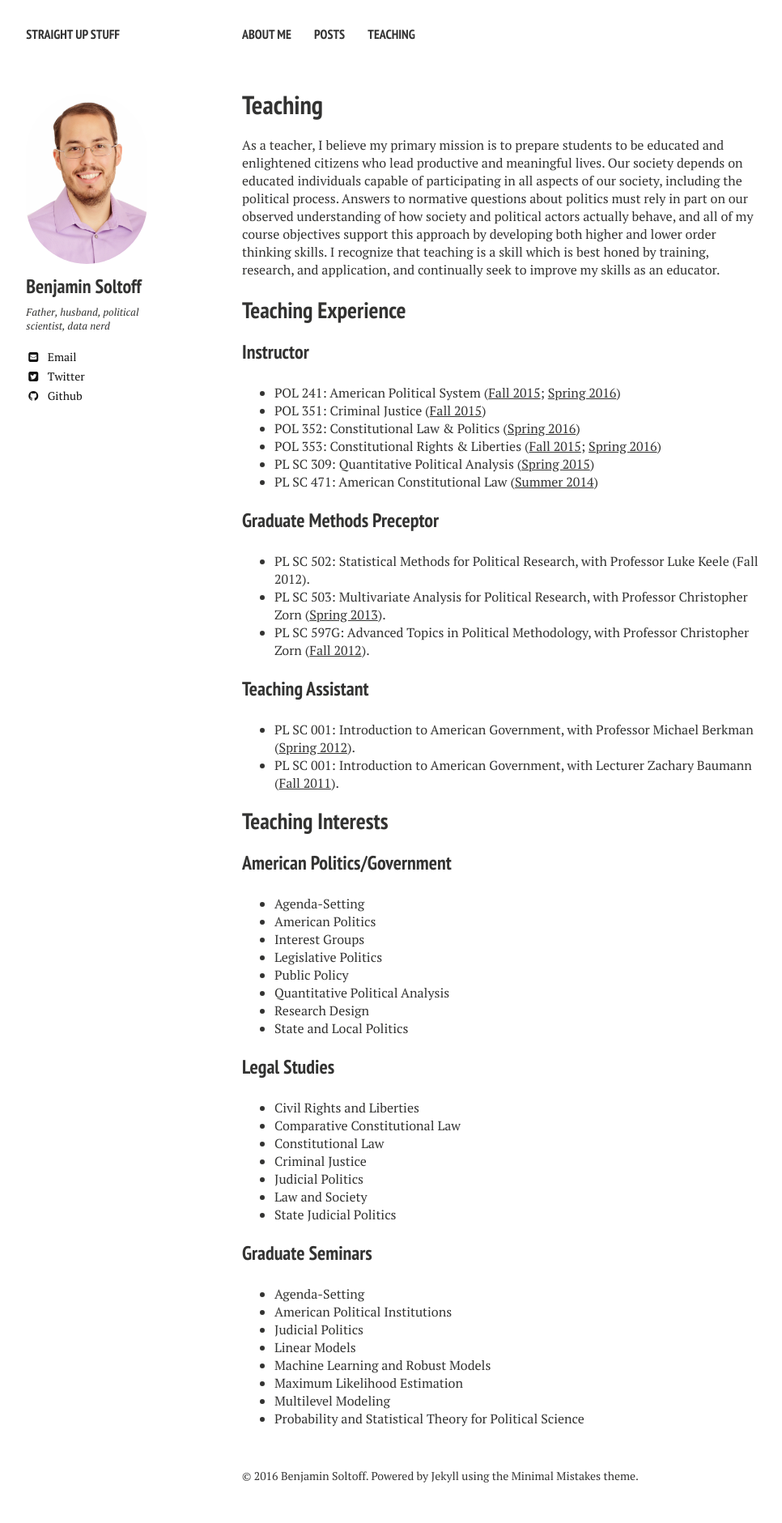
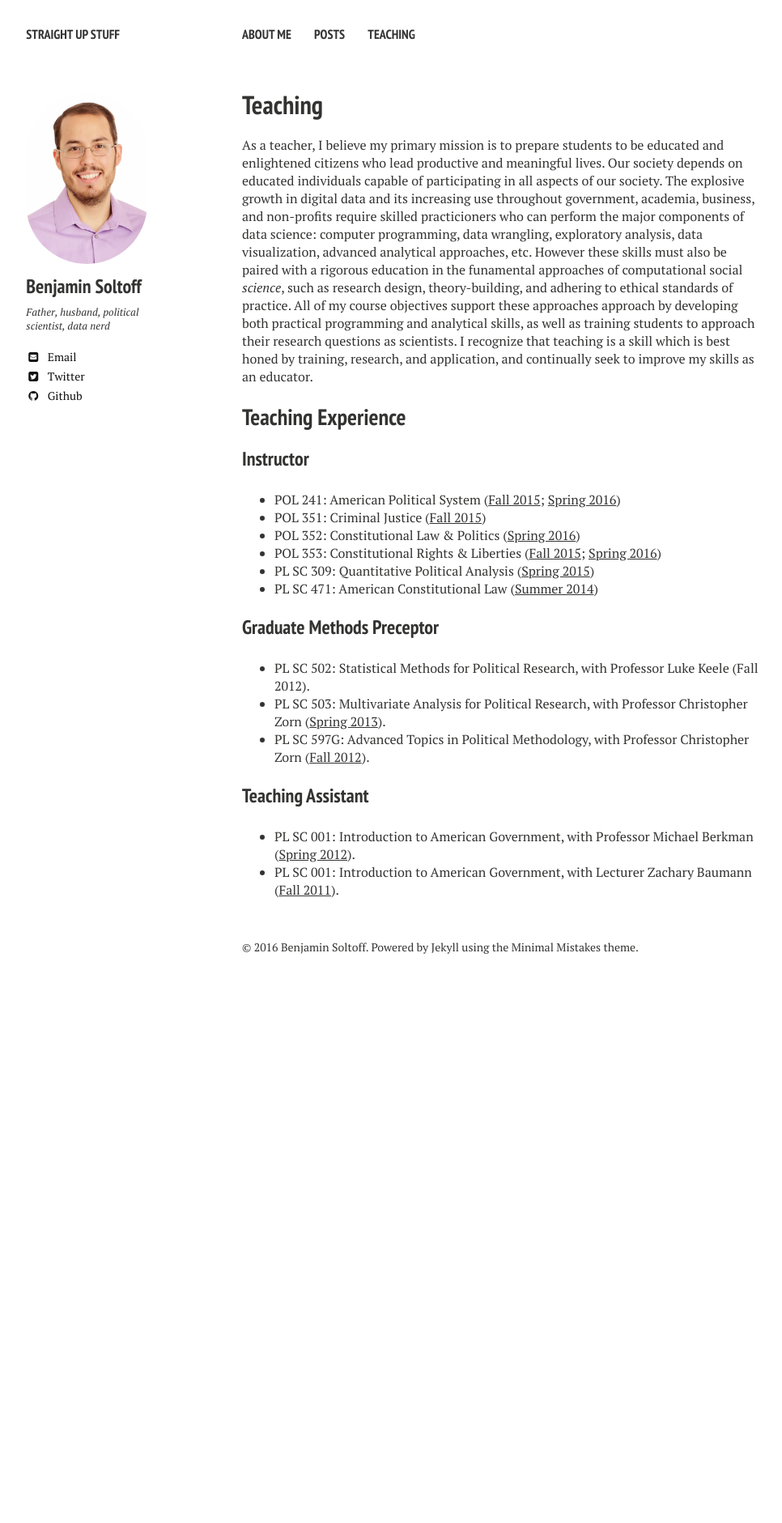
Before and after one commit to bensoltoff/old-bensoltoff.github.io, a Jekyll site: the page built from about/teaching.md, in a window 1280 px wide. Shown: the whole page at 81% size, without its empty margins (21-987 px from the left). Built offline with Jekyll 4.4.1, drawn with Linux system fonts in a browser that asks for light colours; nearby versions of some CDN libraries; library files that are not in the unit come from our copies; after the commit the page ends 1228 px from its top, so only the background shows below that.

Commit message:
Update teaching page

```diff
--- a/about/teaching.md
+++ b/about/teaching.md
@@ -5,7 +5,7 @@ tags: [about, teaching]
 comments: true
 ---
 
-As a teacher, I believe my primary mission is to prepare students to be educated and enlightened citizens who lead productive and meaningful lives. Our society depends on educated individuals capable of participating in all aspects of our society, including the political process. Answers to normative questions about politics must rely in part on our observed understanding of how society and political actors actually behave, and all of my course objectives support this approach by developing both higher and lower order thinking skills. I recognize that teaching is a skill which is best honed by training, research, and application, and continually seek to improve my skills as an educator.
+As a teacher, I believe my primary mission is to prepare students to be educated and enlightened citizens who lead productive and meaningful lives. Our society depends on educated individuals capable of participating in all aspects of our society. The explosive growth in digital data and its increasing use throughout government, academia, business, and non-profits require skilled practicioners who can perform the major components of data science: computer programming, data wrangling, exploratory analysis, data visualization, advanced analytical approaches, etc. However these skills must also be paired with a rigorous education in the funamental approaches of computational social *science*, such as research design, theory-building, and adhering to ethical standards of practice. All of my course objectives support these approaches approach by developing both practical programming and analytical skills, as well as training students to approach their research questions as scientists. I recognize that teaching is a skill which is best honed by training, research, and application, and continually seek to improve my skills as an educator.
 
 ## Teaching Experience
 
@@ -28,38 +28,3 @@ As a teacher, I believe my primary mission is to prepare students to be educated
 
 * PL SC 001: Introduction to American Government, with Professor Michael Berkman ([Spring 2012](https://drive.google.com/file/d/0ByLziL7vt0rqWFR6aHgwM2o2bUk/edit?usp=sharing)).
 * PL SC 001: Introduction to American Government, with Lecturer Zachary Baumann ([Fall 2011](https://drive.google.com/file/d/0ByLziL7vt0rqdTYyWTJ1NEFURkk/edit?usp=sharing)).
-
-
-## Teaching Interests
-
-### American Politics/Government
-
-* Agenda-Setting
-* American Politics
-* Interest Groups
-* Legislative Politics
-* Public Policy
-* Quantitative Political Analysis
-* Research Design
-* State and Local Politics
-
-### Legal Studies
-
-* Civil Rights and Liberties
-* Comparative Constitutional Law
-* Constitutional Law
-* Criminal Justice
-* Judicial Politics
-* Law and Society
-* State Judicial Politics
-
-### Graduate Seminars
-
-* Agenda-Setting
-* American Political Institutions
-* Judicial Politics
-* Linear Models
-* Machine Learning and Robust Models
-* Maximum Likelihood Estimation
-* Multilevel Modeling
-* Probability and Statistical Theory for Political Science
```
